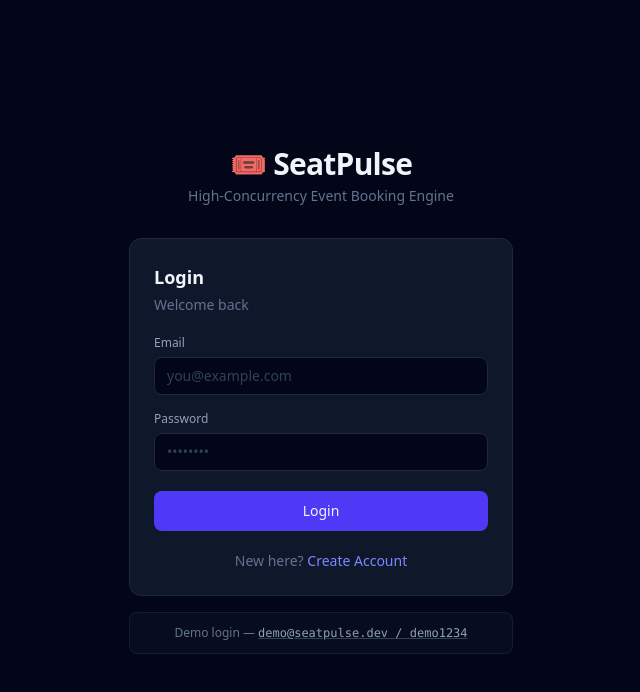
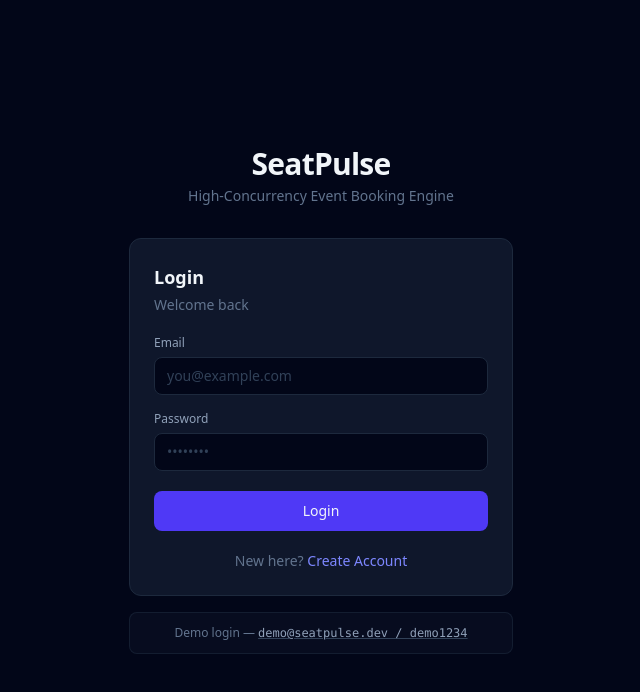
Before and after one commit to Nitishjha7/seatpulse-event-engine, a React (Vite) app in the folder frontend/: page / in a window 1280 px wide. Shown: the top 692 px of the page, without its empty margins (319-959 px from the left). Built offline with nearby package versions, Linux system fonts and the light colour scheme; no server answers.

Commit message:
name resolved

```diff
--- a/frontend/src/auth/AuthPage.jsx
+++ b/frontend/src/auth/AuthPage.jsx
@@ -50,7 +50,7 @@ export default function AuthPage() {
     <div className="flex min-h-screen items-center justify-center bg-slate-950 p-6 text-slate-100">
       <div className="w-full max-w-sm">
         <div className="mb-8 text-center">
-          <h1 className="text-3xl font-bold tracking-tight">🎟️ SeatPulse</h1>
+          <h1 className="text-3xl font-bold tracking-tight">SeatPulse</h1>
           <p className="mt-1 text-sm text-slate-500">
             High-Concurrency Event Booking Engine
           </p>
```
